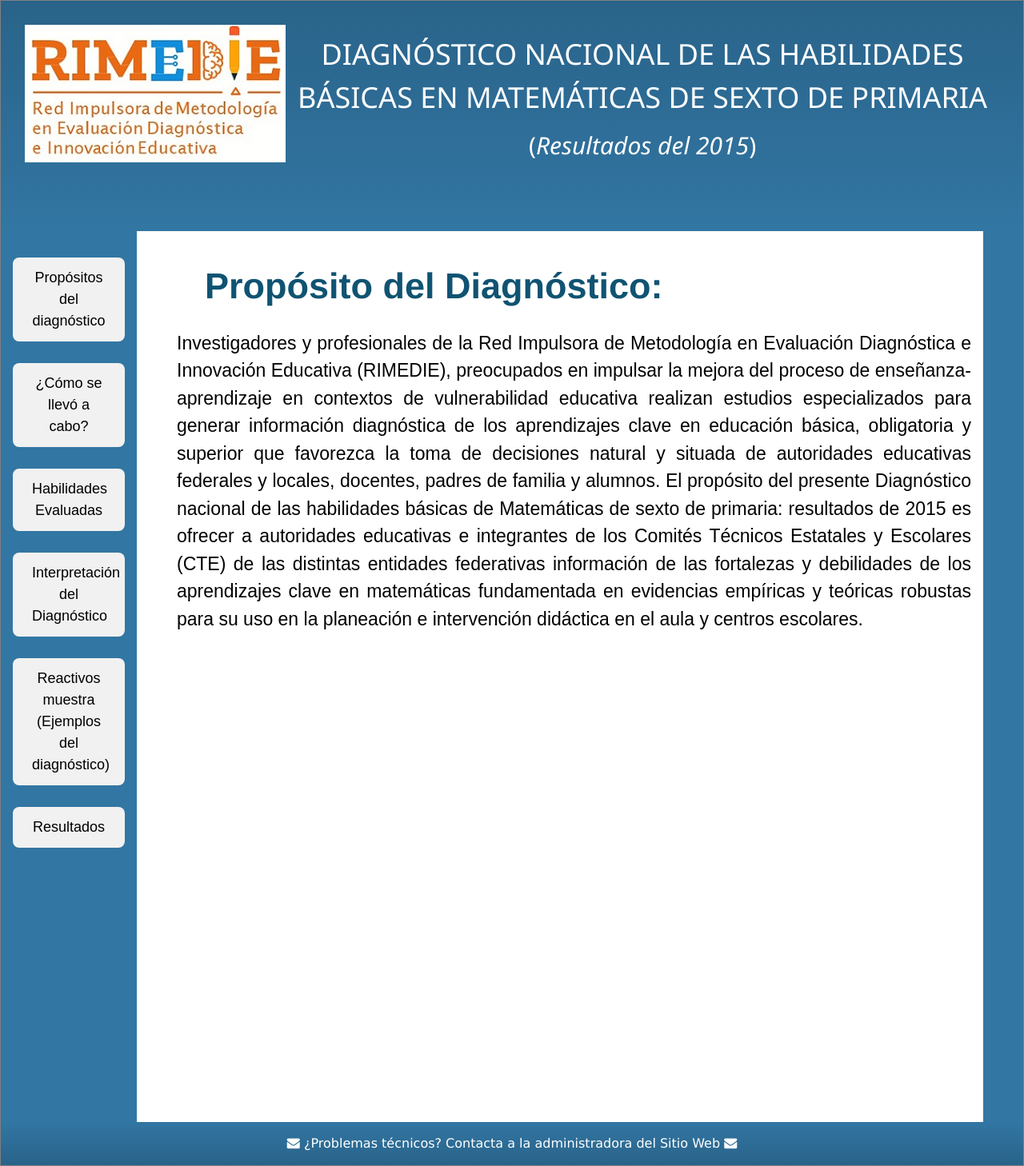
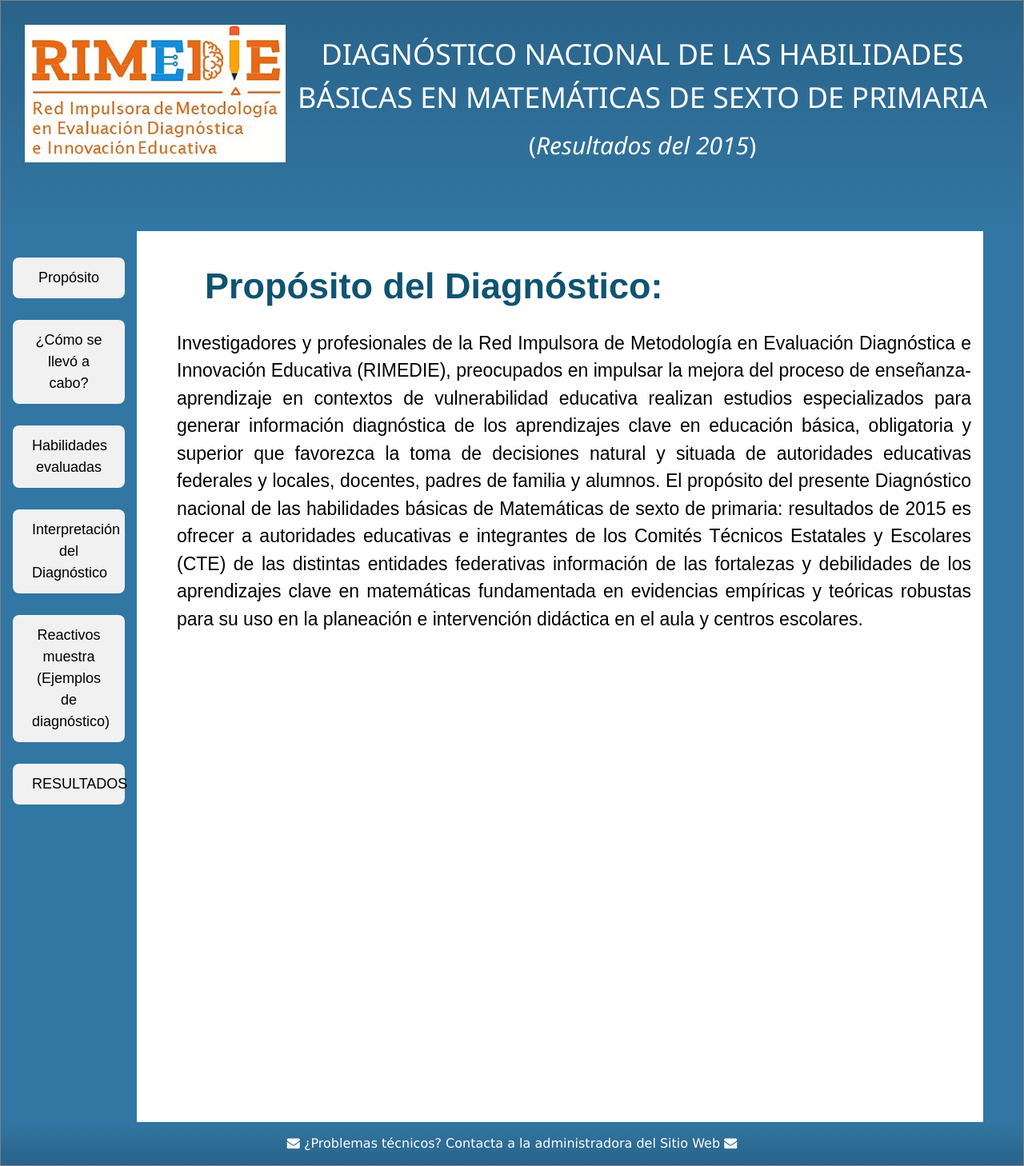
Before and after one commit to rimedie/rimedie.github.io, a Jekyll site: the page built from 1_Infografía.html, in a window 1280 px wide. Shown: the whole page at 80% size. Built offline with Jekyll 4.4.1, drawn with Linux system fonts in a browser that asks for light colours.

Commit message:
Update 1_Explorer.html

```diff
--- a/_layouts/1_Explorer.html
+++ b/_layouts/1_Explorer.html
@@ -243,17 +243,17 @@
 <nav>
   <ul>
 	  <center>
-	 <li><a href="1_Infografía.html" class="w3-block w3-light-grey w3-hover-lime w3-padding-large w3-round-large" style="width:100%"> Propósitos del diagnóstico </a></li>
+	 <li><a href="1_Infografía.html" class="w3-block w3-light-grey w3-hover-lime w3-padding-large w3-round-large" style="width:100%"> Propósito</a></li>
  	  <br>
 	  <li><a href="1_InfogDetalles.html" class="w3-block w3-round-large w3-light-grey w3-hover-lime w3-padding-large" style="width:100%">¿Cómo se llevó a cabo?</a></li>
           <br>
-          <li><a href="/PLANEA-ELSEN_2015/1_HabilidadesEvaluadas.html" class="w3-block w3-round-large w3-light-grey w3-hover-lime w3-padding-large" style="width:100%">Habilidades Evaluadas</a></li>
+          <li><a href="/PLANEA-ELSEN_2015/1_HabilidadesEvaluadas.html" class="w3-block w3-round-large w3-light-grey w3-hover-lime w3-padding-large" style="width:100%">Habilidades evaluadas</a></li>
  	<br>
 	  <li><a href="1_InfogDetalles.html" class="w3-block w3-round-large w3-light-grey w3-hover-lime w3-padding-large" style="width:100%">Interpretación del Diagnóstico</a></li>
  	<br>
-	<li><a href="1_InfogDetalles.html" class="w3-block w3-round-large w3-light-grey w3-hover-lime w3-padding-large" style="width:100%">Reactivos muestra (Ejemplos del diagnóstico)</a></li>
+	<li><a href="1_InfogDetalles.html" class="w3-block w3-round-large w3-light-grey w3-hover-lime w3-padding-large" style="width:100%">Reactivos muestra (Ejemplos de diagnóstico)</a></li>
  	<br>
-          <li><a href="/PLANEA-ELSEN_2015/Resultados_Nacionales.html" class="w3-block w3-round-large w3-padding-large w3-light-grey w3-hover-lime" style="width:100%">Resultados</a></li>
+          <li><a href="/PLANEA-ELSEN_2015/Resultados_Nacionales.html" class="w3-block w3-round-large w3-padding-large w3-light-grey w3-hover-lime" style="width:100%">RESULTADOS</a></li>
 	  </center>
   </ul>
 </nav>
```
